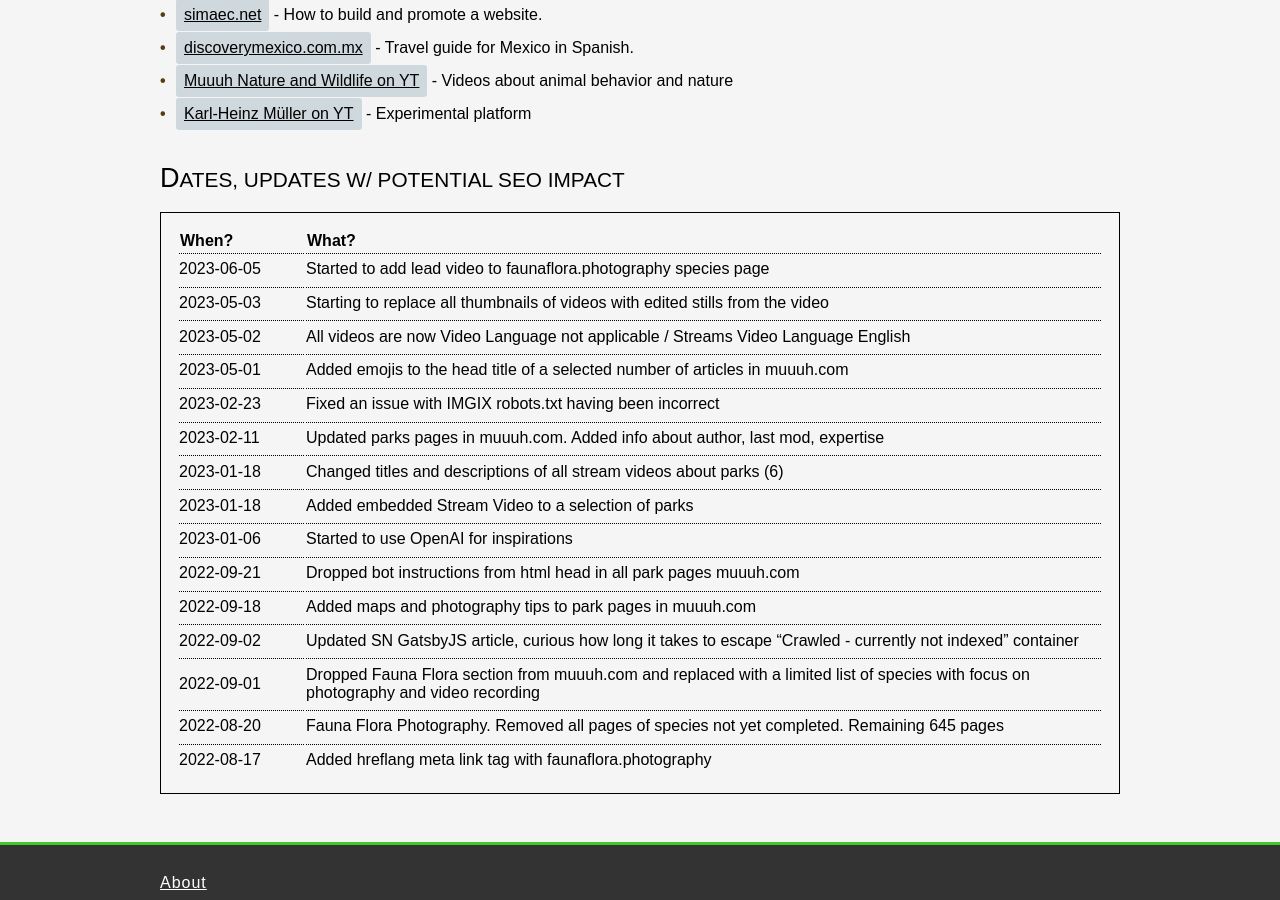
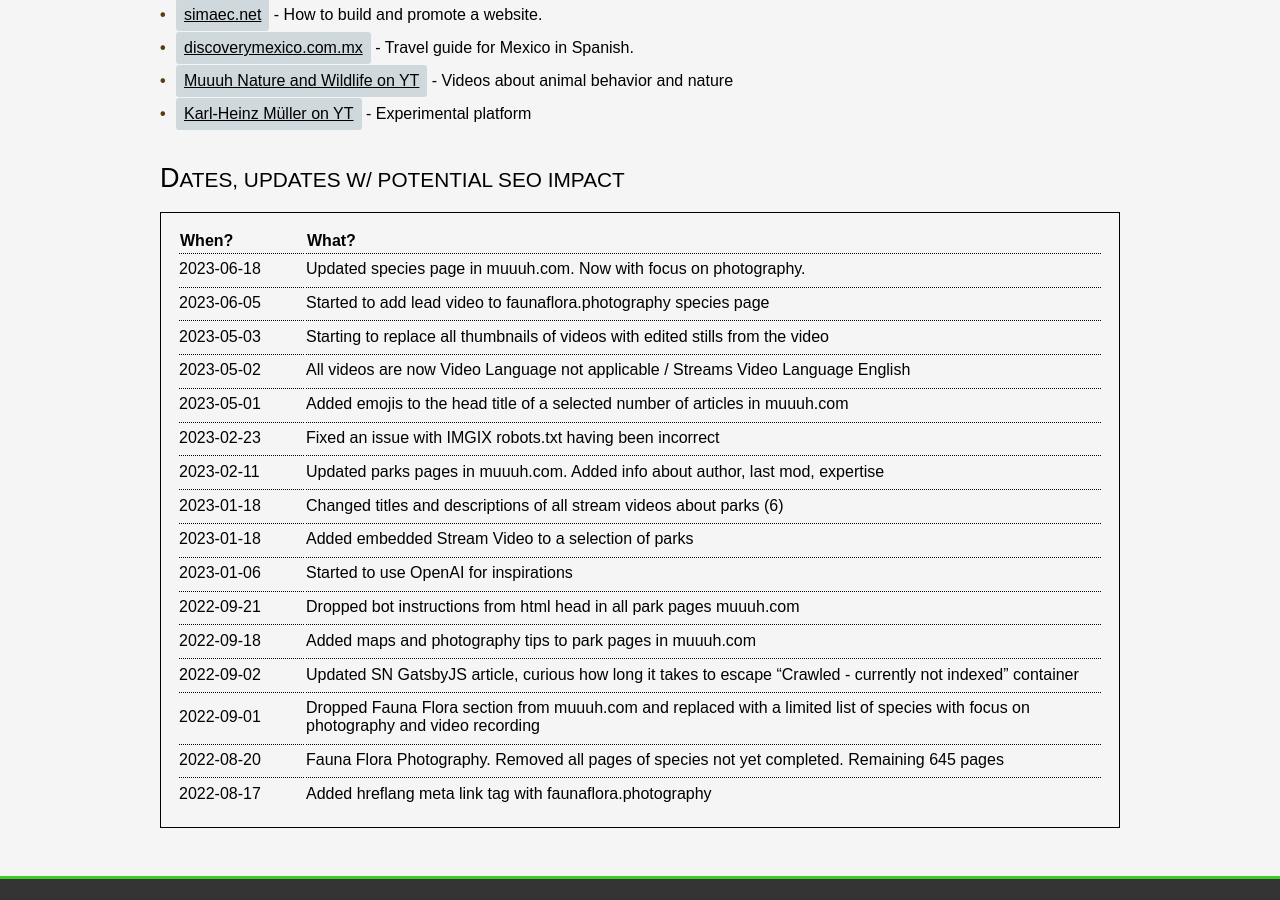
Before and after one commit to KHMuller/khmuller.github.io, a Jekyll site: the page built from index.md, in a window 1280 px wide and 900 px high, scrolled down 605 px. Built offline with Jekyll 4.4.1, drawn with Linux system fonts in a browser that asks for light colours.

Commit message:
Weekend Changes

```diff
--- a/index.md
+++ b/index.md
@@ -29,6 +29,7 @@ Exploring the principles of evolutionary biology, self-awareness, empathy, and c
 
 |When?|What?|
 |:---|:---|
+|2023-06-18|Updated species page in muuuh.com. Now with focus on photography.|
 |2023-06-05|Started to add lead video to faunaflora.photography species page|
 |2023-05-03|Starting to replace all thumbnails of videos with edited stills from the video|
 |2023-05-02|All videos are now Video Language not applicable / Streams Video Language English|
```
